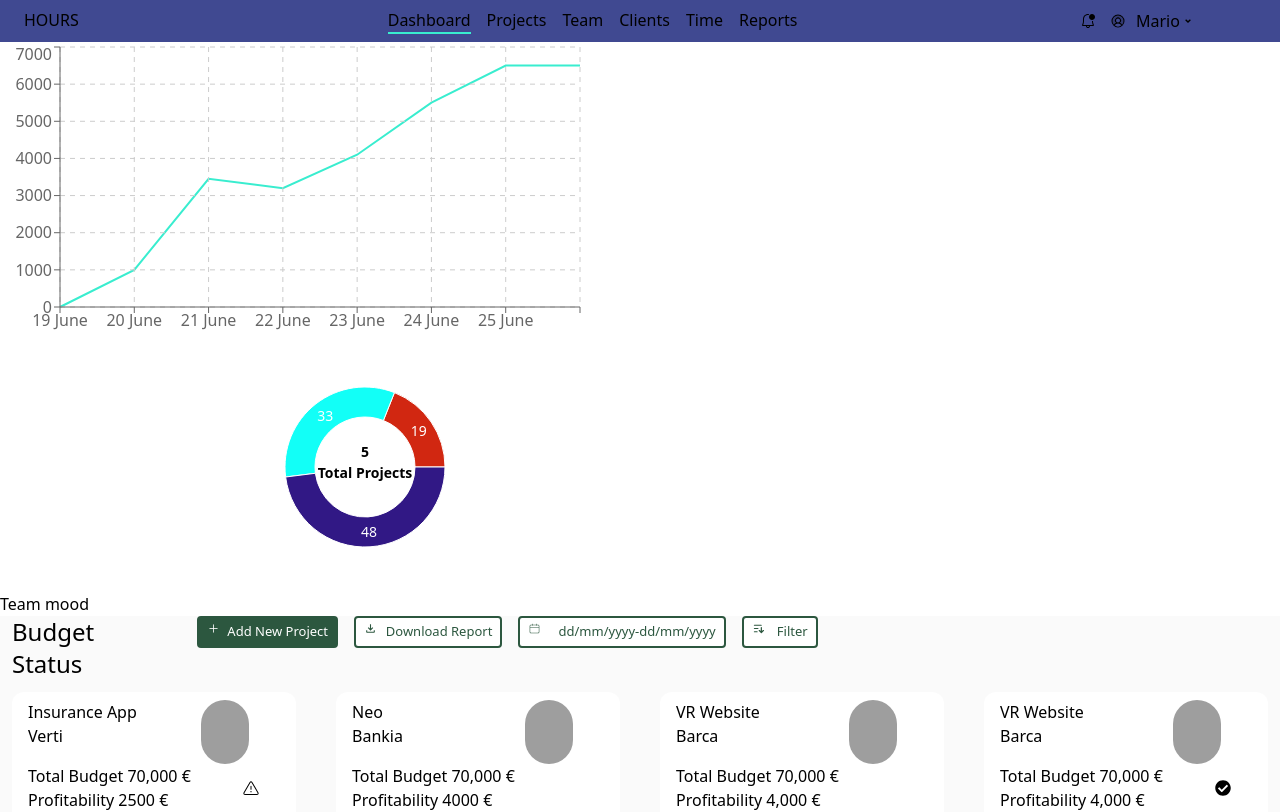
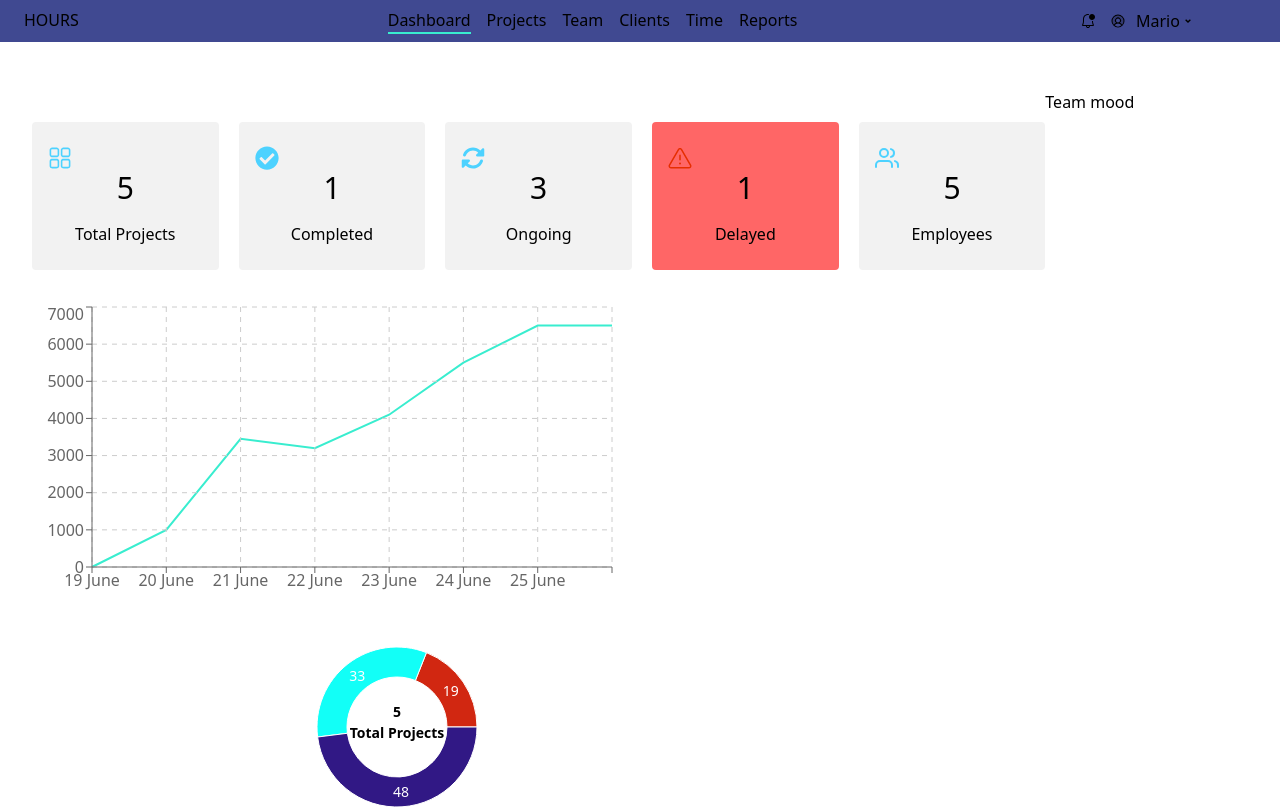
Before and after one commit to sarb001/Project-Manager-Dashboard, a React (Vite) app: page / in a window 1280 px wide. Shown: the top 812 px of the page. Built offline with nearby package versions, Linux system fonts and the light colour scheme; grey boxes are pictures that could not be loaded.

Commit message:
added budget cards -ui

```diff
--- a/src/components/Dashboard.jsx
+++ b/src/components/Dashboard.jsx
@@ -22,10 +22,10 @@ export const Dashboard = () => {
     ]
 
     const Cards = [
-        { icons :  <RxDashboard /> , counts : 5 , maintext : "Total Projects" },
+        { icons :  <RxDashboard /> , counts : 5 , maintext : "Total Projects"  },
         { icons :  <FaCheckCircle /> , counts :  1 , maintext : "Completed" },
         { icons :  <FaRotate />, counts : 3 , maintext : "Ongoing"},
-        { icons :  <GoAlert /> , counts : 1 , maintext : "Delayed" , bgcolor : "bg-[#9c405b]" },
+        { icons :  <GoAlert className = "text-[#e62e00] font-bold" /> , counts : 1 , maintext : "Delayed" , bgcolor : "bg-[#ff6666]" },
         { icons :  <FiUsers /> , counts : 5 , maintext : "Employees"},
     ]
 
@@ -36,19 +36,65 @@ export const Dashboard = () => {
         { id : 4 , text : "Filter"  , btnsizes : "grid-cols-[1fr_3fr]" , icon : <PiSortAscendingBold />  }
     ]
 
+    //
+    const TeamCards = [
+        { id : 1 , name : "Andrea" , level : "UX Junior" , emoji : '😕' , emojidistance : "35px" },
+        { id : 2 , name : "Alvaro" , level : "Backend developer" , emoji : '😀' ,emojidistance : "100px" },
+        { id : 3 , name : "Juan" , level : "UX Senior"  , emoji : '🙂' ,emojidistance : "70px" },
+        { id : 4 , name : "Jose" , level : "Marketing"  , emoji : '😡' ,emojidistance : "10px" },
+        { id : 5 , name : "Maria" , level : "UX Junior" , emoji : '🤐' ,emojidistance : "50px" },
+    ]
+
+
     return (
         <>
-         <div>
+         <div className="grid grid-cols-[5fr_1fr] px-8 py-12">
                 <div>
+
+                    <div className = "grid grid-cols-5 gap-5">
+                        {Cards?.map(i => (
+                            <div key = {i?.counts} className = {`rounded-[4px] ${i.bgcolor ? i?.bgcolor : "bg-[#f2f2f2]"} px-4 py-6  my-8`}>
+                                 <div className="text-[#4dd2ff] text-2xl"> {i?.icons} </div>
+                                 <div className="text-3xl flex justify-center"> {i?.counts} </div>
+                                 <div className="text-[16px] flex justify-center mt-4"> {i?.maintext} </div>
+                            </div>
+                        ))}
+                    </div>
+
                     <div>
                         <LineCharts />
                         <Piechart />
                     </div>
                 </div>
 
-                <div className="grid ">
-                    <span> Team mood </span>
+                <div>
+                    <div> Team mood </div>
+
+                    {/* <div className="grid grid-rows-5 gap-4">
+                    {TeamCards?.map(i => (
+                        <div key = {i?.id} className="grid grid-rows-[2fr_1fr] gap-3 bg-lime-300 px-4 py-2">
+
+                            <div className="grid grid-cols-2 gap-4">
+                                <div>
+                                    <img width={40} height={5} className="rounded-full"   src = "https://png.pngtree.com/png-clipart/20241209/original/pngtree-a-photo-of-confident-handsome-man-headshot-with-black-formal-suit-png-image_17738643.png" alt = "main-img" />
+                                </div>
+                                <div>
+                                    <div> {i?.name}  </div>
+                                    <div> {i?.level}  </div>
+                                </div>
+                            </div>
+
+                            <div>
+                                 <div className ="absolute w-[180px] overflow-hidden border-[1px] border-gray-600  rounded-xl my-4"></div>
+                                 <div style = {{ position:'relative', top : 0 , left : `${i?.emojidistance}`  }}
+                                 >   {i?.emoji}
+                                </div>
+                            </div>
+                        </div>
+                    ))}
+                    </div>   */}
                 </div>
+
         </div>
 
         <div className = "bg-[#fafafa]">
```
